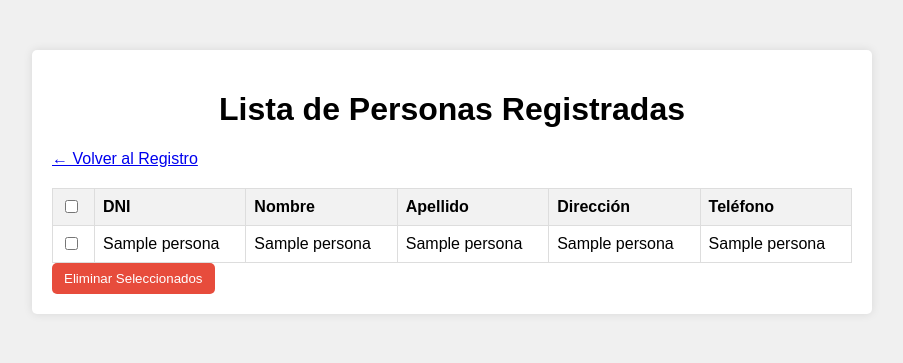
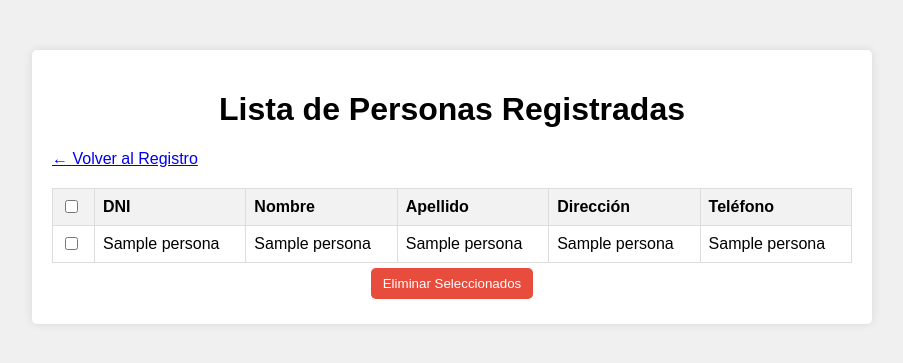
Before and after one commit to ArnyBalbin/practica-nube, a Flask app: page /administrar in a window 1280 px wide. Shown: the top 363 px of the page, without its empty margins (188-1091 px from the left). Run offline with Flask 3, Linux system fonts and the light colour scheme; a database or web service that is not in the repository returns one stand-in record (values such as "Sample title"); some libraries are stand-ins or nearby versions.

Commit message:
probando2

```diff
--- a/static/styles.css
+++ b/static/styles.css
@@ -38,6 +38,7 @@ input[type="text"] {
 button {
     background-color: #007bff;
     color: #fff;
+    margin: auto;
     border: none;
     padding: 10px 20px;
     border-radius: 5px;
@@ -123,6 +124,8 @@ h1 {
     padding: 8px 12px;
     border-radius: 5px;
     cursor: pointer;
+    margin: 5px auto;
+    display: block;
 }
 .eliminar-btn:hover {
     background-color: #c0392b;
```
